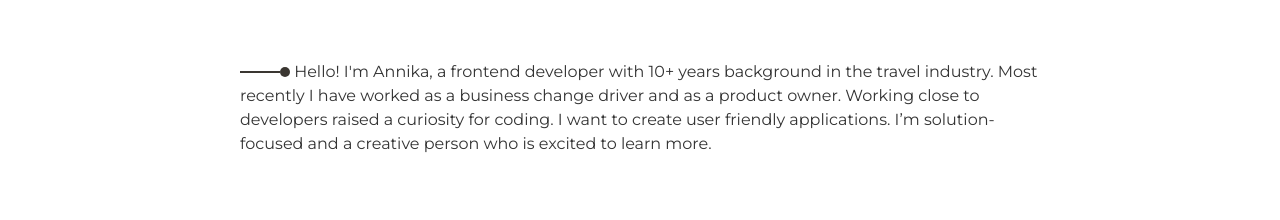
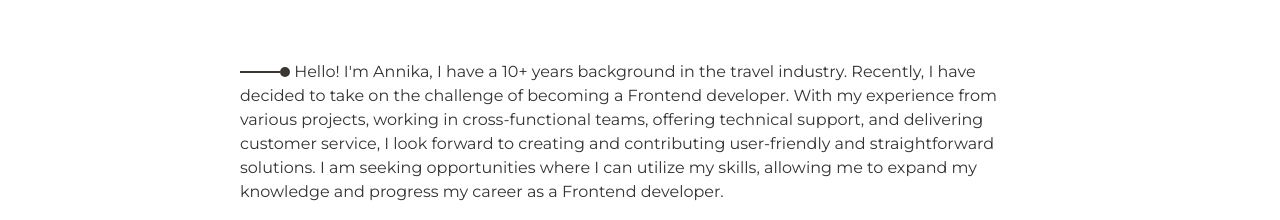
Before and after one commit to Technigo/project-react-portfolio, a React (Create React App) app: page / in a window 1280 px wide. Shown: the part 580-800 px from the top of the page. Built offline with nearby package versions, Linux system fonts and the light colour scheme.

Commit message:
changed aboutText

```diff
--- a/src/components/About.js
+++ b/src/components/About.js
@@ -8,12 +8,14 @@ export const About = () => {
       <InnerWrapper>
         <SiteSection>
           <AboutText>
-            <p><Line /><Dot /> Hello! I&apos;m Annika, a frontend developer with 10+ years
-            background in the travel industry. Most recently I have worked as a business change
-            driver and as a product owner. Working close to developers raised a curiosity for
-            coding. I want to create user friendly applications.
-            I’m solution-focused and a creative person who is excited
-            to learn more.
+            <p><Line /><Dot /> Hello! I&apos;m Annika,
+            I have a 10+ years background in the travel industry.
+            Recently, I have decided to take on the challenge of becoming a Frontend developer.
+            With my experience from various projects, working in cross-functional teams,
+            offering technical support, and delivering customer service, I look forward to
+            creating and contributing user-friendly and straightforward solutions.
+            I am seeking opportunities where I can utilize my skills, allowing me to expand my
+            knowledge and progress my career as a Frontend developer.
             </p>
           </AboutText>
         </SiteSection>
```
